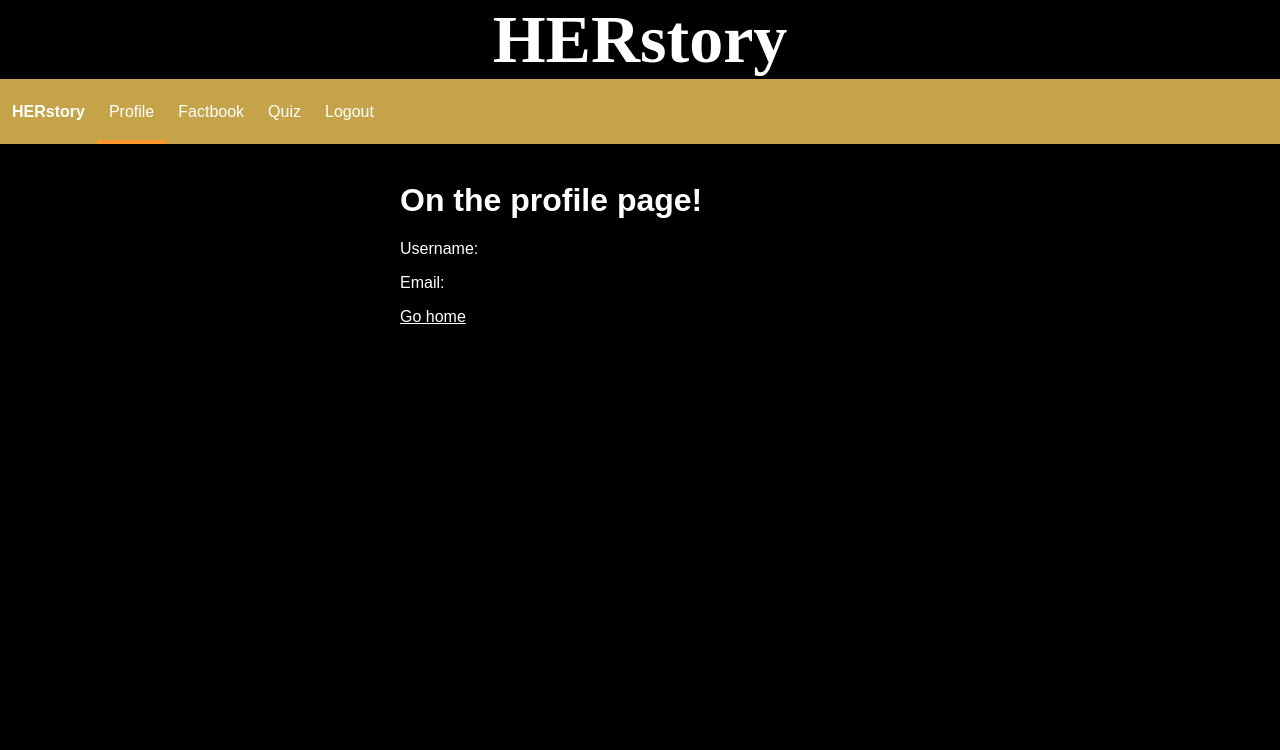
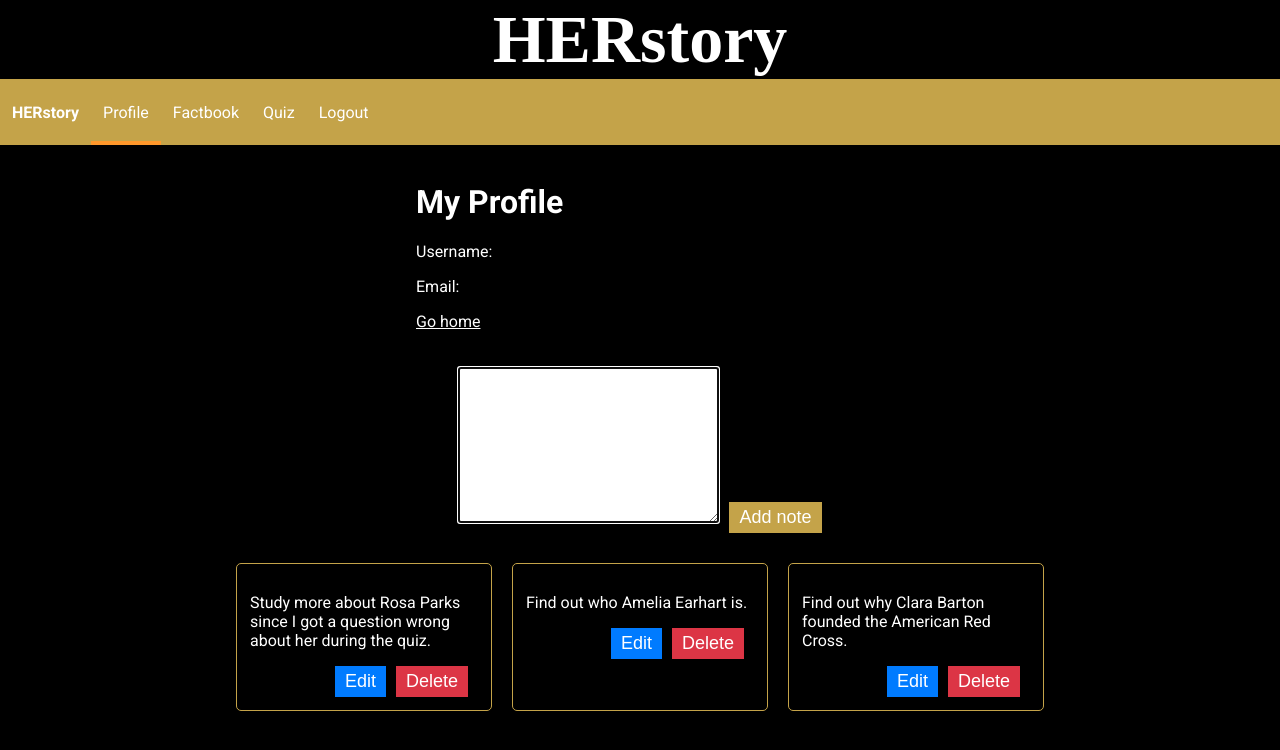
Before and after one commit to mandisareed/HERstory, a React (Create React App) app in the folder client/: page /profile in a window 1280 px wide. Shown: the top 750 px of the page. Built offline with nearby package versions, Linux system fonts and the light colour scheme; no server answers; sample sign-in values are in the browser's storage.

Commit message:
Created a notepad for the users to takes notes with

```diff
--- /dev/null
+++ b/client/src/components/AddNote.js
@@ -0,0 +1,45 @@
+import React, { useState, useContext, useRef, useEffect } from 'react';
+import NotesContext from '../pages/context';
+
+export default function AddNote() {
+  const { state, dispatch } = useContext(NotesContext);
+  const [value, setValue] = useState('');
+
+  let ref = useRef();
+
+  useEffect(() => {
+    ref.current.focus();
+  });
+
+  const handleChange = event => {
+    setValue(event.target.value);
+  };
+
+  const handleSubmit = event => {
+    event.preventDefault();
+    if (value.trim() === '') {
+      alert('Cannot add a blank note');
+    } else {
+      dispatch({ type: 'ADD_NOTE', payload: value });
+      setValue('');
+    }
+  };
+
+  return (
+    <div className='note-form'>
+      <form onSubmit={handleSubmit} action=''>
+      <textarea
+        style={{color: "black"}}
+          ref={ref}
+          onChange={handleChange}
+          value={value}
+          name=''
+          id=''
+          cols='30'
+          rows='10'
+        />
+        <button>Add note</button>
+      </form>
+    </div>
+  );
+}
--- /dev/null
+++ b/client/src/components/EditNote.js
@@ -0,0 +1,47 @@
+import React, { useState, useContext, useRef, useEffect } from 'react';
+import NotesContext from '../pages/context';
+
+export default function EditNote() {
+  const { state, dispatch } = useContext(NotesContext);
+  const [value, setValue] = useState(state.currentNote.text);
+
+  let ref = useRef();
+
+  useEffect(() => {
+    ref.current.focus();
+  });
+
+  const handleChange = event => {
+    setValue(event.target.value);
+  };
+
+  const handleSubmit = event => {
+    event.preventDefault();
+    if (value.trim() === '') {
+      alert('Cannot add a blank note');
+    } else {
+      dispatch({ type: 'UPDATE_NOTE', payload: value });
+      setValue('');
+    }
+  };
+
+  return (
+    <div className='note-form'>
+      <form onSubmit={handleSubmit} action=''>
+        <textarea
+        style={{color: "black"}}
+          ref={ref}
+          onChange={handleChange}
+          value={value}
+          name=''
+          id=''
+          cols='30'
+          rows='10'
+        />
+        <div style={{ textAlign: 'right' }}>
+          <button>Update note</button>
+        </div>
+      </form>
+    </div>
+  );
+}
--- /dev/null
+++ b/client/src/components/Note.js
@@ -0,0 +1,25 @@
+import React, { useContext } from 'react';
+import NotesContext from '../pages/context';
+export default function Note({ note }) {
+  const { dispatch } = useContext(NotesContext);
+
+  return (
+    <div className='note'>
+      <p>{note.text}</p>
+      <div className='btn-container'>
+        <button
+          onClick={() => dispatch({ type: 'SET_CURRENT_NOTE', payload: note })}
+          className='edit'
+        >
+          Edit
+        </button>
+        <button
+          onClick={() => dispatch({ type: 'DELETE_NOTE', payload: note.id })}
+          className='delete'
+        >
+          Delete
+        </button>
+      </div>
+    </div>
+  );
+}
--- /dev/null
+++ b/client/src/components/NoteList.js
@@ -0,0 +1,15 @@
+import React, { useContext } from 'react';
+import Note from './Note';
+import NotesContext from '../pages/context';
+
+export default function NoteList() {
+  const { state } = useContext(NotesContext);
+
+  return (
+    <div className='notes-container'>
+      {state.notes.map((note, i) => {
+        return <Note note={note} key={i} />;
+      })}
+    </div>
+  );
+}
--- a/client/src/index.js
+++ b/client/src/index.js
@@ -1,7 +1,6 @@
 import React from "react";
 import ReactDOM from "react-dom";
 import axios from "axios";
-
 import "./index.css";
 import App from "./App";
 
--- a/client/src/pages/Profile.css
+++ b/client/src/pages/Profile.css
@@ -5,3 +5,70 @@
   .title {
     background-color:black;
   }
+  * {
+    box-sizing: border-box;
+  }
+  body {
+    font-family: 'Roboto', sans-serif;
+  }
+  .note-form {
+    display: flex;
+    justify-content: center;
+    margin: 20px 0;
+  }
+
+  .note-form input {
+    padding: 20px 20px;
+    color: black;
+    outline: none;
+  }
+
+  .note-form button {
+    margin-left: 10px;
+    color: white;
+    background:#c4a349;
+    padding: 5px 10px;
+    border: none;
+  }
+
+  .container {
+    display: flex;
+    justify-content: center;
+  }
+
+  .notes-container {
+    display: flex;
+    flex-wrap: wrap;
+    justify-content: center;
+  }
+
+  .note {
+    width: 20%;
+    margin: 10px;
+    padding: 13px;
+    border-radius: 5px;
+    border: solid #c4a349 1px;
+  }
+
+  .btn-container {
+    display: flex;
+    justify-content: flex-end;
+  }
+
+  .btn-container button {
+    margin-right: 10px;
+  }
+
+  .edit {
+    color: white;
+    background: #007bff;
+    padding: 5px 10px;
+    border: none;
+  }
+
+  .delete {
+    color: white;
+    background: #dc3545;
+    padding: 5px 10px;
+    border: none;
+  }
--- a/client/src/pages/Profile.js
+++ b/client/src/pages/Profile.js
@@ -1,13 +1,21 @@
-import React, { useState, useEffect } from "react";
+import React, { useState, useEffect, useContext, useReducer } from "react";
 import API from "./../utils/API";
 import Container from "../components/Container";
 import { Link } from "react-router-dom";
 import { useAuth } from "../utils/auth";
 import "./Profile.css";
+import AddNote from '../components/AddNote';
+import NoteList from '../components/NoteList';
+import EditNote from '../components/EditNote';
+import NotesContext from '../pages/context';
+import notesReducer from '../pages/reducer';
+
 function Profile() {
   const [username, setUsername] = useState("");
   const [email, setEmail] = useState("");
   const { user } = useAuth();
+  const initialState = useContext(NotesContext);
+  const [state, dispatch] = useReducer(notesReducer, initialState);
 
   useEffect(() => {
     API.getUser(user.id).then((res) => {
@@ -21,16 +29,29 @@ function Profile() {
     <body className= "profileBackground">
 
     <Container>
-      <h1>On the profile page!</h1>
+      <h1>My Profile</h1>
       <p>Username: {username}</p>
       <p>Email: {email}</p>
       <Link to="/">Go home</Link>
 
     </Container>
+    <NotesContext.Provider value={{ state, dispatch }}>
+
+      {state.currentNote === null ? (
+        <div>
+          <AddNote />
+          <NoteList />
+        </div>
+      ) : (
+        <EditNote />
+      )}
+    </NotesContext.Provider>
+
     </body>
   );
 
 }
 
 
+
 export default Profile;
--- /dev/null
+++ b/client/src/pages/context.js
@@ -0,0 +1,12 @@
+import React from 'react';
+
+const NotesContext = React.createContext({
+  currentNote: null,
+  notes: [
+    { id: 1, text: 'Study more about Rosa Parks since I got a question wrong about her during the quiz.' },
+    { id: 2, text: 'Find out who Amelia Earhart is.' },
+    { id: 3, text: 'Find out why Clara Barton founded the American Red Cross.' }
+  ]
+})
+
+export default NotesContext;
--- /dev/null
+++ b/client/src/pages/reducer.js
@@ -0,0 +1,53 @@
+import uuid from 'uuid';
+export default function reducer(state, action) {
+  switch (action.type) {
+    case 'ADD_NOTE':
+      const newNote = {
+        id: uuid.v4(),
+        text: action.payload
+      };
+
+      const addedNotes = [...state.notes, newNote];
+
+      return {
+        ...state,
+        notes: addedNotes
+      };
+    case 'DELETE_NOTE':
+      const deletedNotes = state.notes.filter(
+        note => note.id !== action.payload
+      );
+
+      return {
+        ...state,
+        notes: deletedNotes
+      };
+    case 'SET_CURRENT_NOTE':
+      return {
+        ...state,
+        currentNote: action.payload
+      };
+    case 'UPDATE_NOTE':
+      const updatedNote = {
+        ...state.currentNote,
+        text: action.payload
+      };
+
+      const updatedNotesIndex = state.notes.findIndex(
+        note => note.id === state.currentNote.id
+      );
+
+      const updatedNotes = [
+        ...state.notes.slice(0, updatedNotesIndex),
+        updatedNote,
+        ...state.notes.slice(updatedNotesIndex + 1)
+      ];
+
+      return {
+        currentNote: null,
+        notes: updatedNotes
+      };
+    default:
+      return state;
+  }
+}
--- a/package.json
+++ b/package.json
@@ -21,6 +21,8 @@
   "author": "Travis Thompson, John Desrosiers",
   "license": "ISC",
   "devDependencies": {
+    "babel-cli": "^6.26.0",
+    "babel-core": "^6.26.3",
     "concurrently": "^5.2.0",
     "eslint": "^6.8.0",
     "eslint-config-prettier": "^6.11.0",
@@ -38,6 +40,7 @@
     "fontsource-roboto": "^3.0.3",
     "if-env": "^1.0.4",
     "jsonwebtoken": "^8.5.1",
+    "masonry-layout": "^4.2.2",
     "mongoose": "^5.9.13",
     "morgan": "^1.10.0"
   }
```
Also changed, not shown: 1 other file (tests, documents, lock files or other folders).
